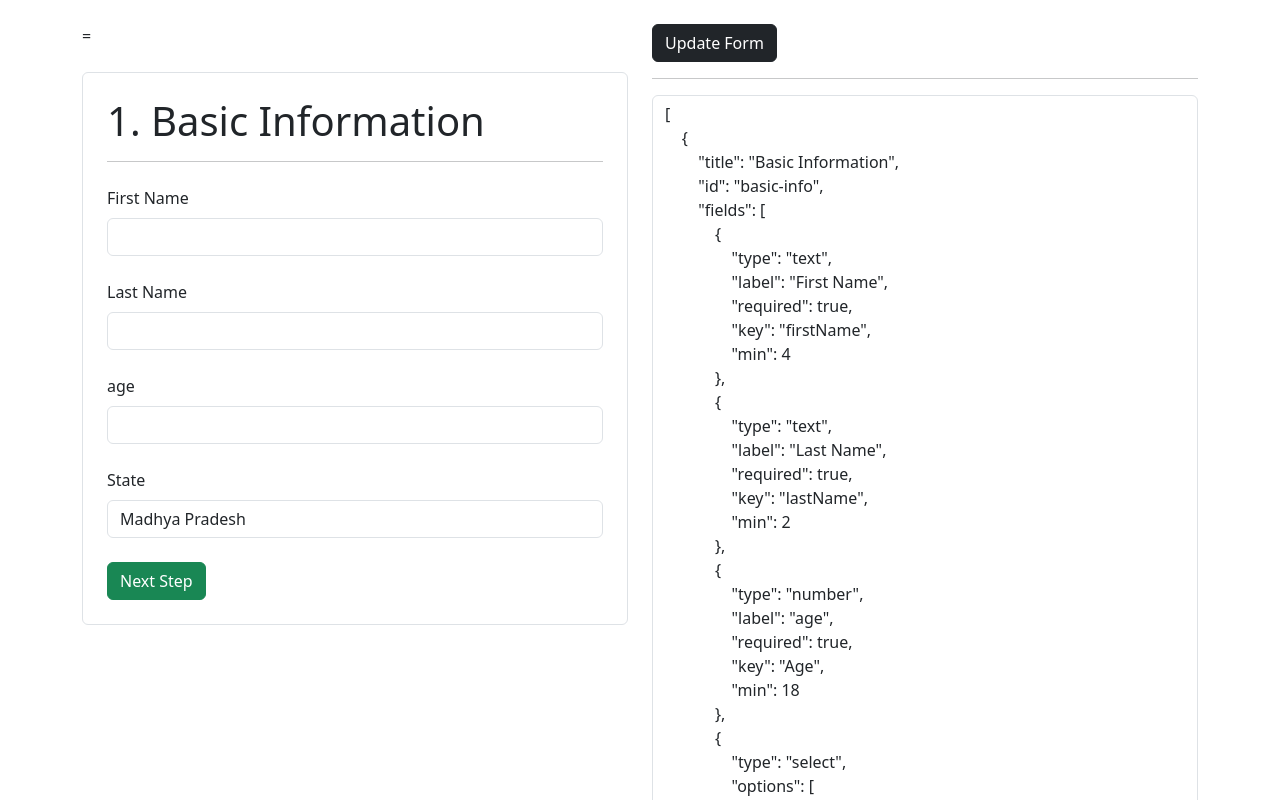
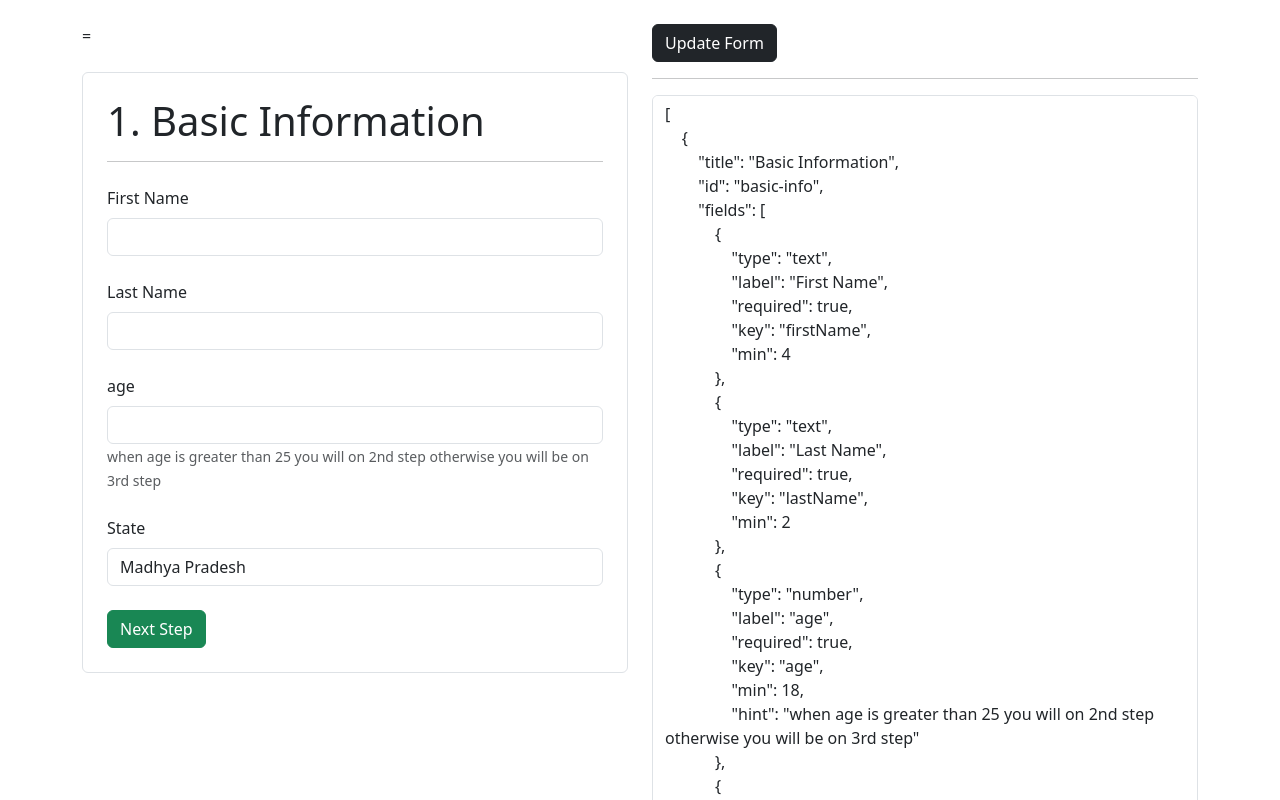
Before and after one commit to virendra-koloapp/ReactStepForm, a React (Vite) app in the folder StepForm/: page / in a window 1280 px wide. Shown: the top 800 px of the page. Built offline with nearby package versions, Linux system fonts and the light colour scheme.

Commit message:
Added conditions

```diff
--- a/StepForm/package.json
+++ b/StepForm/package.json
@@ -13,6 +13,7 @@
     "formik": "^2.4.3",
     "install": "^0.13.0",
     "joi-browser": "^13.4.0",
+    "json-rules-engine": "^6.3.1",
     "react": "^18.2.0",
     "react-dom": "^18.2.0"
   },
--- a/StepForm/src/App.tsx
+++ b/StepForm/src/App.tsx
@@ -24,8 +24,9 @@ const steps = [
         type: "number",
         label: "age",
         required: true,
-        key: "Age",
+        key: "age",
         min: 18,
+        hint: "when age is greater than 25 you will on 2nd step otherwise you will be on 3rd step",
       },
       {
         type: "select",
@@ -48,6 +49,28 @@ const steps = [
         key: "state",
       },
     ],
+    nextStep: {
+      defaultStep: 3,
+      rules: [
+        {
+          conditions: {
+            any: [
+              {
+                fact: "age",
+                operator: "greaterThanInclusive",
+                value: 25,
+              },
+            ],
+          },
+          event: {
+            type: "next-step",
+            params: {
+              step: 2,
+            },
+          },
+        },
+      ],
+    },
   },
   {
     title: "Credentials",
--- a/StepForm/src/components/StepForm/index.tsx
+++ b/StepForm/src/components/StepForm/index.tsx
@@ -1,6 +1,8 @@
 import { useFormik } from "formik";
 import { Fragment, FunctionComponent, useEffect, useState } from "react";
 import * as Yup from "yup";
+
+import { Engine } from "json-rules-engine";
 
 export default function StepForm(props) {
   return <Steps steps={props.steps} onDone={props.onDone} />;
@@ -11,10 +13,9 @@ const Steps = (props: any) => {
   const [finalValues, setFinalValues] = useState<any[]>([]);
   const totalSteps = props.steps.length;
 
-  const onNext = (values: any) => {
+  const onNext = (values: any, nextStep) => {
     setFinalValues([...finalValues, values]);
-
-    setActiveStep(activeStep + 1);
+    setActiveStep(nextStep || activeStep + 1);
   };
 
   useEffect(() => {
@@ -30,6 +31,7 @@ const Steps = (props: any) => {
         <Step
           active={activeStep === index + 1}
           onNext={onNext}
+          nextStep={step.nextStep}
           title={`${activeStep}. ${step.title}`}
           fields={step.fields}
         />
@@ -45,6 +47,7 @@ type TTextField = FunctionComponent<
   > & {
     label?: string;
     error?: string;
+    hint?: string;
   }
 >;
 type TTextSelect = FunctionComponent<
@@ -71,6 +74,11 @@ const TextField: TTextField = (props) => {
         className={`form-control ${props.error ? "is-invalid" : ""}`}
         {...props}
       />
+      {props.hint && (
+        <small id="emailHelp" className="form-text text-muted">
+          {props.hint}
+        </small>
+      )}
       <div className="invalid-feedback">{props.error}</div>
     </div>
   );
@@ -100,7 +108,6 @@ const Field = (props: any) => {
     select: SelectElement,
   };
 
-  console.log(props.type);
   const Component = components[props.type] || defaultComponent;
 
   return <Component {...props} />;
@@ -133,10 +140,26 @@ const createValidationSchema = (fields: any[]) => {
 const Step = (props: any) => {
   const fields = props.fields;
 
+  const nextStep = props.nextStep;
+  const isConditional = typeof nextStep === "object";
+  const defaultStep = nextStep?.defaultStep;
+
   const formik = useFormik({
     initialValues: createInitialFormValues(fields),
     onSubmit: (values) => {
-      props.onNext(values);
+      console.log(values);
+      if (!isConditional) {
+        props.onNext(values);
+      }
+      const engine = new Engine();
+
+      nextStep.rules.forEach((rule) => {
+        engine.addRule(rule);
+      });
+
+      engine.run(values).then(({ events }) => {
+        props.onNext(values, events[0]?.params?.step || defaultStep);
+      });
     },
     validationSchema: createValidationSchema(fields),
   });
```
Also changed, not shown: 1 other file (tests, documents, lock files or other folders).
